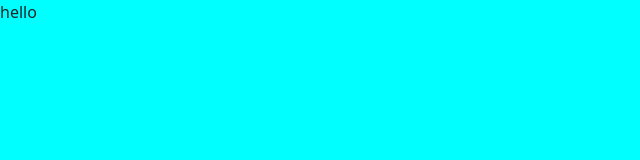
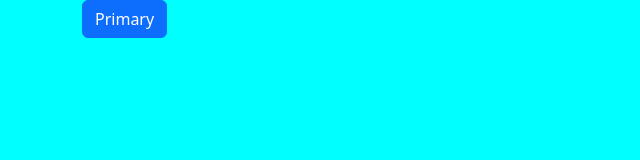
Before and after one commit to kjh311/sass-practice, a website: page index.html in a window 1280 px wide. Shown: the whole page, without its empty margins (0-640 px from the left). Drawn offline with Linux system fonts and the light colour scheme.

Commit message:
bootstrap

```diff
--- a/index.html
+++ b/index.html
@@ -3,11 +3,13 @@
 <head>
     <meta charset="UTF-8">
     <meta name="viewport" content="width=device-width, initial-scale=1.0">
-    <title>Document</title>
+    <title>SASS</title>
     <link rel="stylesheet" href="styles/index.css">
 </head>
 <body>
-    hello
+    <div class="container">
+        <button type="button" class="btn btn-primary">Primary</button>
+    </div>
 
 
     <script src="scripts/script.js"></script>
```
Also changed, not shown: NOTES.md (+2 -0 lines).
